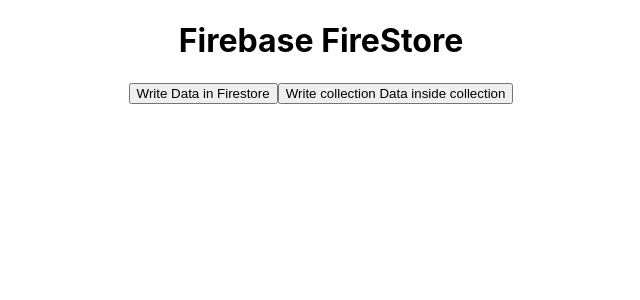
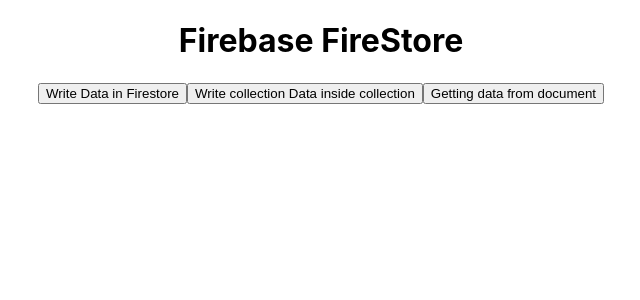
Before and after one commit to prathamsakhare/Firebase-Firestore, a React (Create React App) app: page / in a window 1280 px wide. Shown: the top 300 px of the page, without its empty margins (319-959 px from the left). Built offline with nearby package versions, Linux system fonts and the light colour scheme.

Commit message:
added functionality of getting data from the document by putting its reference /@prathamsakhare

```diff
--- a/src/App.js
+++ b/src/App.js
@@ -1,4 +1,4 @@
-import {getFirestore, collection, addDoc} from 'firebase/firestore'
+import {getFirestore, collection, addDoc, doc, getDoc} from 'firebase/firestore'
 import './App.css';
 import {app} from './firebase'
 
@@ -28,11 +28,21 @@ function App() {
     })
   }
 
+  const getDocument = async () => {
+    const reference = doc(firestore, 'cities' , 'xj7tKILDhbDqj0rwAukX');
+    const snap = await getDoc(reference);
+    console.log(snap.data())
+  }
+
   return (
     <div className="App">
         <h1>Firebase FireStore</h1>
         <button onClick={writeData}>Write Data in Firestore</button>
         <button onClick={makeSubCollection}>Write collection Data inside collection</button>
+
+        <button onClick={getDocument}>Getting data from document</button>
+
+
     </div>
   );
 }
```
